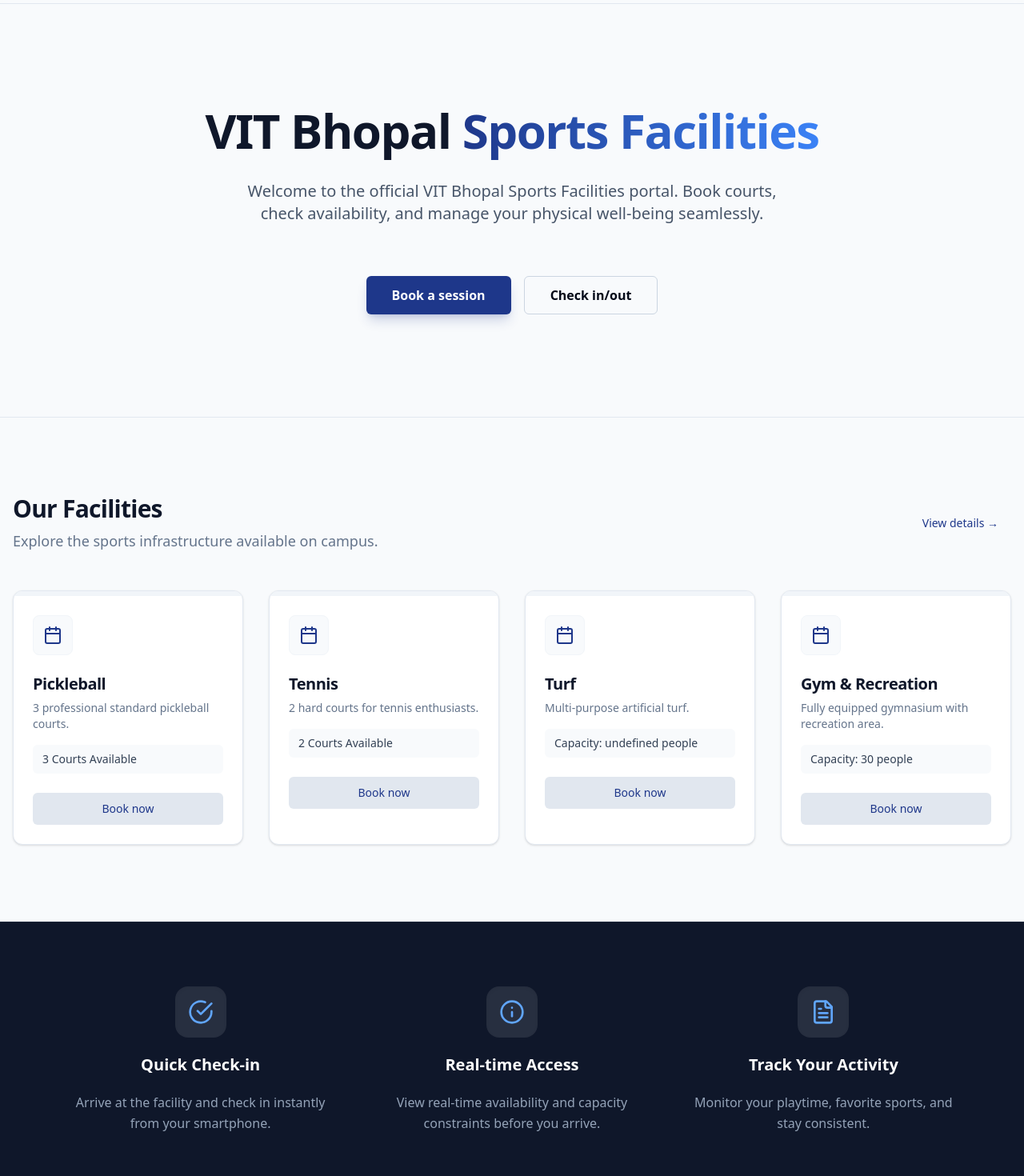
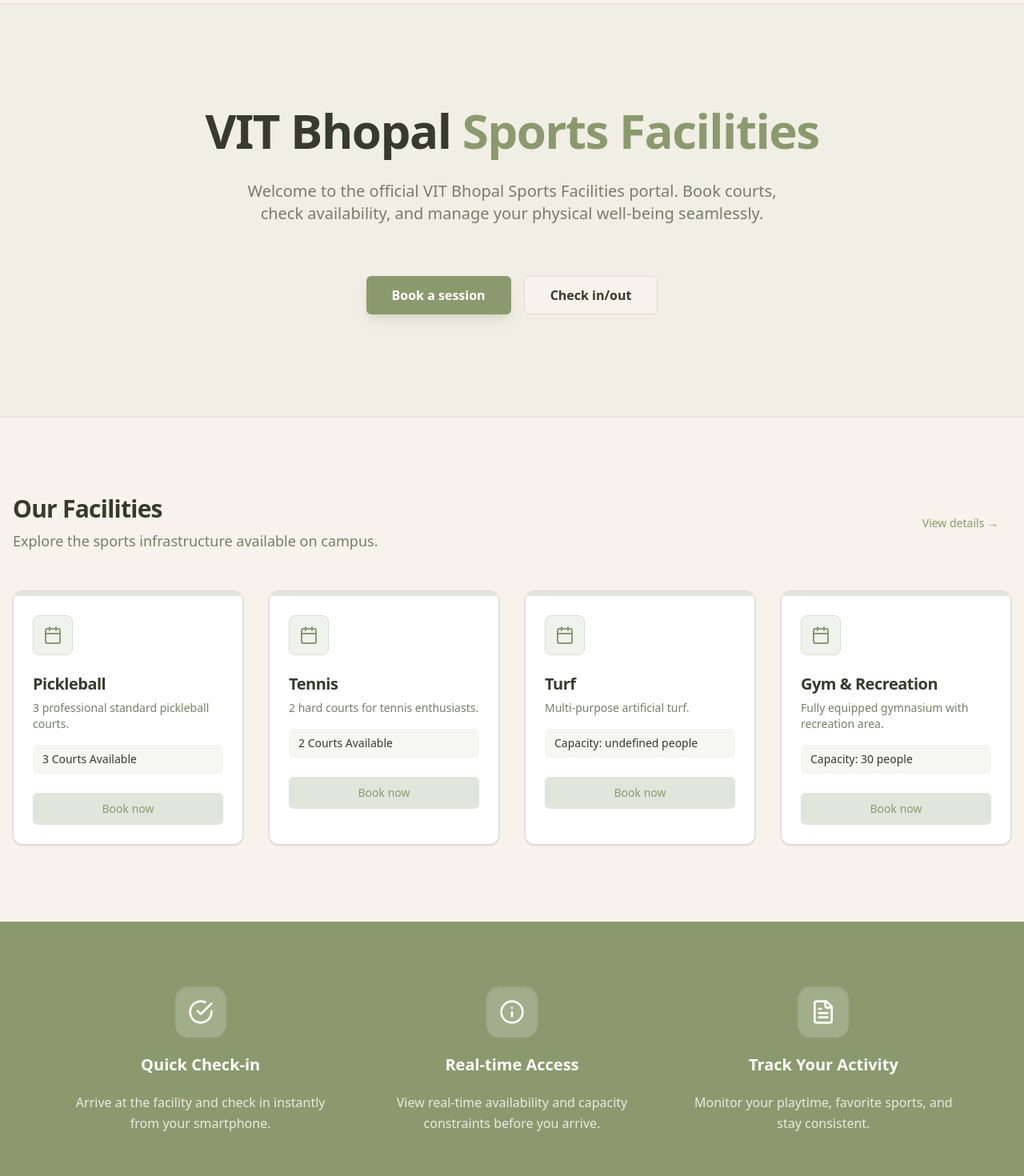
Before and after one commit to shahabhilash/vit-bhopal-sports-facilities, a Next.js app: page / in a window 1280 px wide. Shown: the part 60-1530 px from the top of the page at 80% size. Built offline with nearby package versions, Linux system fonts and the light colour scheme.

Commit message:
Update color theme to sage green and beige

```diff
--- a/app/globals.css
+++ b/app/globals.css
@@ -4,33 +4,33 @@
 
 @layer base {
   :root {
-    --background: 210 40% 98%;
-    --foreground: 222.2 84% 4.9%;
+    --background: 35 43% 94.5%;
+    --foreground: 80 15% 20%;
 
     --card: 0 0% 100%;
-    --card-foreground: 222.2 84% 4.9%;
+    --card-foreground: 80 15% 20%;
 
     --popover: 0 0% 100%;
-    --popover-foreground: 222.2 84% 4.9%;
+    --popover-foreground: 80 15% 20%;
 
-    --primary: 226 64% 33%;
+    --primary: 80 18% 51.8%;
     --primary-foreground: 0 0% 100%;
 
-    --secondary: 214 32% 91%;
-    --secondary-foreground: 226 64% 33%;
+    --secondary: 80 15% 88%;
+    --secondary-foreground: 80 18% 51.8%;
 
-    --muted: 214 32% 91%;
-    --muted-foreground: 215 16% 47%;
+    --muted: 35 30% 90%;
+    --muted-foreground: 80 10% 45%;
 
-    --accent: 214 32% 91%;
-    --accent-foreground: 226 64% 33%;
+    --accent: 80 15% 88%;
+    --accent-foreground: 80 18% 51.8%;
 
     --destructive: 0 84% 60%;
     --destructive-foreground: 0 0% 100%;
 
-    --border: 214 32% 91%;
-    --input: 214 32% 91%;
-    --ring: 226 64% 33%;
+    --border: 35 20% 85%;
+    --input: 35 20% 85%;
+    --ring: 80 18% 51.8%;
 
     --radius: 0.5rem;
   }
--- a/app/page.tsx
+++ b/app/page.tsx
@@ -8,23 +8,23 @@ export default function Home() {
   return (
     <div className="flex flex-col min-h-screen">
       {/* Official Hero Section */}
-      <section className="relative w-full bg-slate-50 py-20 md:py-32 overflow-hidden border-b border-slate-200">
-        <div className="absolute inset-0 bg-grid-slate-100/[0.04] bg-[bottom_1px_center]" />
+      <section className="relative w-full bg-background py-20 md:py-32 overflow-hidden border-b border-border">
+        <div className="absolute inset-0 bg-primary/5 bg-[bottom_1px_center]" />
         <div className="container px-4 md:px-6 relative z-10 max-w-5xl mx-auto text-center space-y-8">
-          <h1 className="text-4xl md:text-6xl font-extrabold tracking-tight text-slate-900 mb-4">
+          <h1 className="text-4xl md:text-6xl font-extrabold tracking-tight text-foreground mb-4">
             VIT Bhopal <br className="md:hidden" />
-            <span className="bg-gradient-to-r from-primary to-blue-500 bg-clip-text text-transparent">
+            <span className="text-primary">
               Sports Facilities
             </span>
           </h1>
-          <p className="text-lg md:text-xl text-slate-600 max-w-2xl mx-auto leading-relaxed">
+          <p className="text-lg md:text-xl text-muted-foreground max-w-2xl mx-auto leading-relaxed">
             Welcome to the official VIT Bhopal Sports Facilities portal. Book courts, check availability, and manage your physical well-being seamlessly.
           </p>
           <div className="flex flex-col sm:flex-row justify-center gap-4 pt-8">
             <Button asChild size="lg" className="rounded-md px-8 shadow-lg shadow-primary/20 h-12 text-base font-semibold transition-all hover:scale-[1.02]">
               <Link href="/book">Book a session</Link>
             </Button>
-            <Button asChild variant="outline" size="lg" className="rounded-md px-8 h-12 text-base font-semibold border-slate-300 hover:bg-slate-100 transition-all hover:scale-[1.02]">
+            <Button asChild variant="outline" size="lg" className="rounded-md px-8 h-12 text-base font-semibold border-border hover:bg-secondary transition-all hover:scale-[1.02]">
               <Link href="/check-in">Check in/out</Link>
             </Button>
           </div>
@@ -34,8 +34,8 @@ export default function Home() {
       <section className="py-16 md:py-24 container mx-auto px-4 max-w-7xl">
         <div className="flex flex-col md:flex-row items-start md:items-center justify-between mb-12 gap-4">
           <div>
-            <h2 className="text-3xl font-bold tracking-tight text-slate-900">Our Facilities</h2>
-            <p className="text-slate-500 mt-2 text-lg">Explore the sports infrastructure available on campus.</p>
+            <h2 className="text-3xl font-bold tracking-tight text-foreground">Our Facilities</h2>
+            <p className="text-muted-foreground mt-2 text-lg">Explore the sports infrastructure available on campus.</p>
           </div>
           <Button variant="ghost" asChild className="text-primary hover:text-primary/80 hover:bg-primary/10">
             <Link href="/access">View details &rarr;</Link>
@@ -45,17 +45,17 @@ export default function Home() {
         <div className="grid grid-cols-1 md:grid-cols-2 lg:grid-cols-4 gap-6 md:gap-8">
           {sportsFacilities.map((sport) => {
             return (
-              <Card key={sport.id} className="overflow-hidden hover:shadow-xl hover:shadow-slate-200/50 transition-all duration-300 group border-slate-200">
-                <div className="h-1.5 w-full bg-slate-100 group-hover:bg-primary transition-colors" />
+              <Card key={sport.id} className="overflow-hidden hover:shadow-xl hover:shadow-primary/10 transition-all duration-300 group border-border">
+                <div className="h-1.5 w-full bg-secondary group-hover:bg-primary transition-colors" />
                 <CardHeader className="pb-4">
-                  <div className="p-3 bg-slate-50 w-fit rounded-lg mb-4 text-primary border border-slate-100 group-hover:border-primary/20 group-hover:bg-primary/5 transition-colors">
+                  <div className="p-3 bg-secondary/50 w-fit rounded-lg mb-4 text-primary border border-border group-hover:border-primary/20 group-hover:bg-primary/5 transition-colors">
                     <Calendar className="w-6 h-6" />
                   </div>
-                  <CardTitle className="text-xl text-slate-900">{sport.name}</CardTitle>
-                  <CardDescription className="text-slate-500 line-clamp-2">{sport.description}</CardDescription>
+                  <CardTitle className="text-xl text-foreground">{sport.name}</CardTitle>
+                  <CardDescription className="text-muted-foreground line-clamp-2">{sport.description}</CardDescription>
                 </CardHeader>
                 <CardContent>
-                  <div className="text-sm font-medium text-slate-700 mb-6 bg-slate-50 py-2 px-3 rounded-md">
+                  <div className="text-sm font-medium text-foreground mb-6 bg-secondary/30 py-2 px-3 rounded-md">
                     {sport.type === 'court'
                       ? `${sport.courts} Courts Available`
                       : `Capacity: ${sport.capacity} people`}
@@ -70,29 +70,29 @@ export default function Home() {
         </div>
       </section>
 
-      <section className="py-20 bg-slate-900 text-slate-50 border-t border-slate-800">
+      <section className="py-20 bg-primary text-primary-foreground border-t border-primary/20">
         <div className="container mx-auto px-4 max-w-6xl">
           <div className="grid grid-cols-1 md:grid-cols-3 gap-12 text-center">
             <div className="space-y-5 flex flex-col items-center">
-              <div className="w-16 h-16 rounded-2xl bg-white/10 flex items-center justify-center text-blue-400 shadow-inner">
+              <div className="w-16 h-16 rounded-2xl bg-white/20 flex items-center justify-center text-white shadow-inner">
                 <CheckCircle className="w-8 h-8" />
               </div>
               <h3 className="font-semibold text-xl text-white">Quick Check-in</h3>
-              <p className="text-slate-400 leading-relaxed">Arrive at the facility and check in instantly from your smartphone.</p>
+              <p className="text-primary-foreground/80 leading-relaxed">Arrive at the facility and check in instantly from your smartphone.</p>
             </div>
             <div className="space-y-5 flex flex-col items-center">
-              <div className="w-16 h-16 rounded-2xl bg-white/10 flex items-center justify-center text-blue-400 shadow-inner">
+              <div className="w-16 h-16 rounded-2xl bg-white/20 flex items-center justify-center text-white shadow-inner">
                 <Info className="w-8 h-8" />
               </div>
               <h3 className="font-semibold text-xl text-white">Real-time Access</h3>
-              <p className="text-slate-400 leading-relaxed">View real-time availability and capacity constraints before you arrive.</p>
+              <p className="text-primary-foreground/80 leading-relaxed">View real-time availability and capacity constraints before you arrive.</p>
             </div>
             <div className="space-y-5 flex flex-col items-center">
-              <div className="w-16 h-16 rounded-2xl bg-white/10 flex items-center justify-center text-blue-400 shadow-inner">
+              <div className="w-16 h-16 rounded-2xl bg-white/20 flex items-center justify-center text-white shadow-inner">
                 <FileText className="w-8 h-8" />
               </div>
               <h3 className="font-semibold text-xl text-white">Track Your Activity</h3>
-              <p className="text-slate-400 leading-relaxed">Monitor your playtime, favorite sports, and stay consistent.</p>
+              <p className="text-primary-foreground/80 leading-relaxed">Monitor your playtime, favorite sports, and stay consistent.</p>
             </div>
           </div>
         </div>
```
